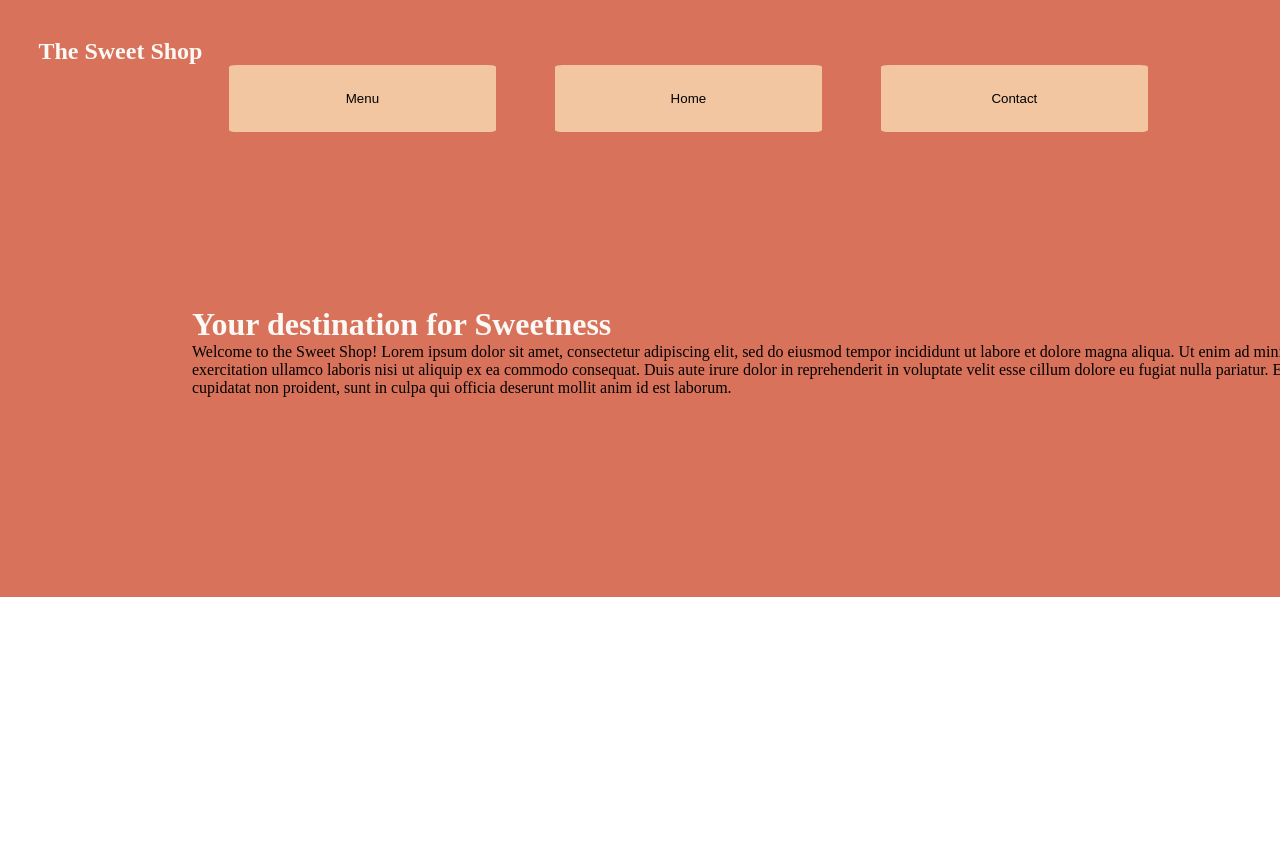
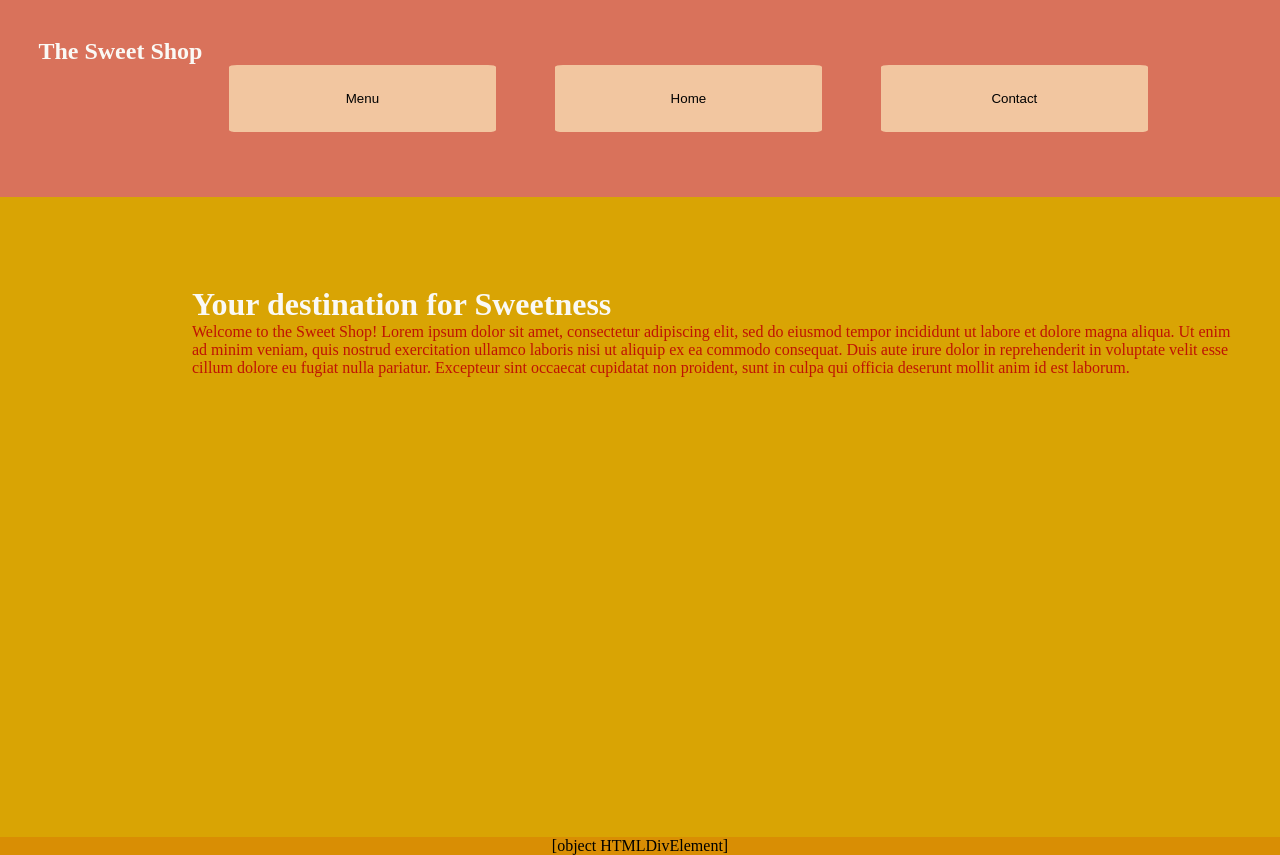
Before and after one commit to najwanan/restaurantPage, a website built with webpack: page dist/index.html in a window 1280 px wide. Shown: the top 855 px of the page. Before the commit the page ends 800 px from the top, so only its background shows below. Built offline with nearby package versions, Linux system fonts and the light colour scheme.

Commit message:
added footer functino

```diff
--- /dev/null
+++ b/src/Components/footer.js
@@ -0,0 +1,22 @@
+
+function footer() {
+
+    const footerContent = `
+     <div id='footerContainer'>
+
+         <h4>Menu</h4>
+         <h4>Hours</h4>
+         <h4>Contact</h4>
+         <h4>Locations</h4>
+
+     </div>
+    `;
+
+    const content = document.querySelector('#content')
+    const addFooter = document.createElement('div');
+    addFooter.innerHTML = content;
+    content.appendChild(addFooter)
+
+}
+
+export default footer
--- a/src/Components/menu.js
+++ b/src/Components/menu.js
@@ -1,15 +1,16 @@
 
-const photo = '../Assets/photo'
+
+
 
 function createMenu() {
   const menuContent = `
     <h1 id="menuTitle">The Sweet Shop Menu</h1>
     <h3>Food<h3>
     <div class="menu">
-      <img src= "" class="sweetImg"><img>
-      <img class="sweetImg"><img>
+      <img src= "../../Assets/cupcakes_unsplash.jpg" class="sweetImg">
+
       <h3>Drinks<h3>
-      <img class="sweetImg"><img>
+
     </div>
 
   `;
--- a/src/Styles/style.css
+++ b/src/Styles/style.css
@@ -25,6 +25,7 @@
 body{
     margin:0;
     padding: 0;
+    width: 100vw;
 }
 
 #content{
@@ -52,7 +53,7 @@ h1{
 }
 
 .menuWrapper{
-    background-color: var(--clr-accent4);
+    background-color: var(--clr-dark);
     height: 30vh;
     width: 100vw;
 }
@@ -81,9 +82,17 @@ h1{
 
 .homeWrapper{
     padding-left: 15%;
-    height: 50vh;
-    background-color: var(--clr-accent4);
+    padding-right: 15%;
+    height: 80vh;
+    background-color: var(--clr-accent1);
 }
+
+#homeContent{
+width: 30vw;
+padding-right: 25%;
+color:var(--clr-accent5)
+}
+
 
 .mailForm{
     display:flex;
@@ -102,3 +111,7 @@ h1{
     padding-top: 10%;
 
 }
+
+#footerContainer{
+    height: 15vh;
+}
--- a/src/index.js
+++ b/src/index.js
@@ -7,7 +7,7 @@ import contactForm from './Components/contact';
 import header from './Components/header';
 import createMenu from './Components/menu';
 import homepageContent from './Components/home';
-
+import footer from './Components/footer';
 //
 
 
@@ -35,3 +35,5 @@ function loadContact() {
      contactForm();
 
 }
+
+footer()
```
Also changed, not shown: dist/main.js.
